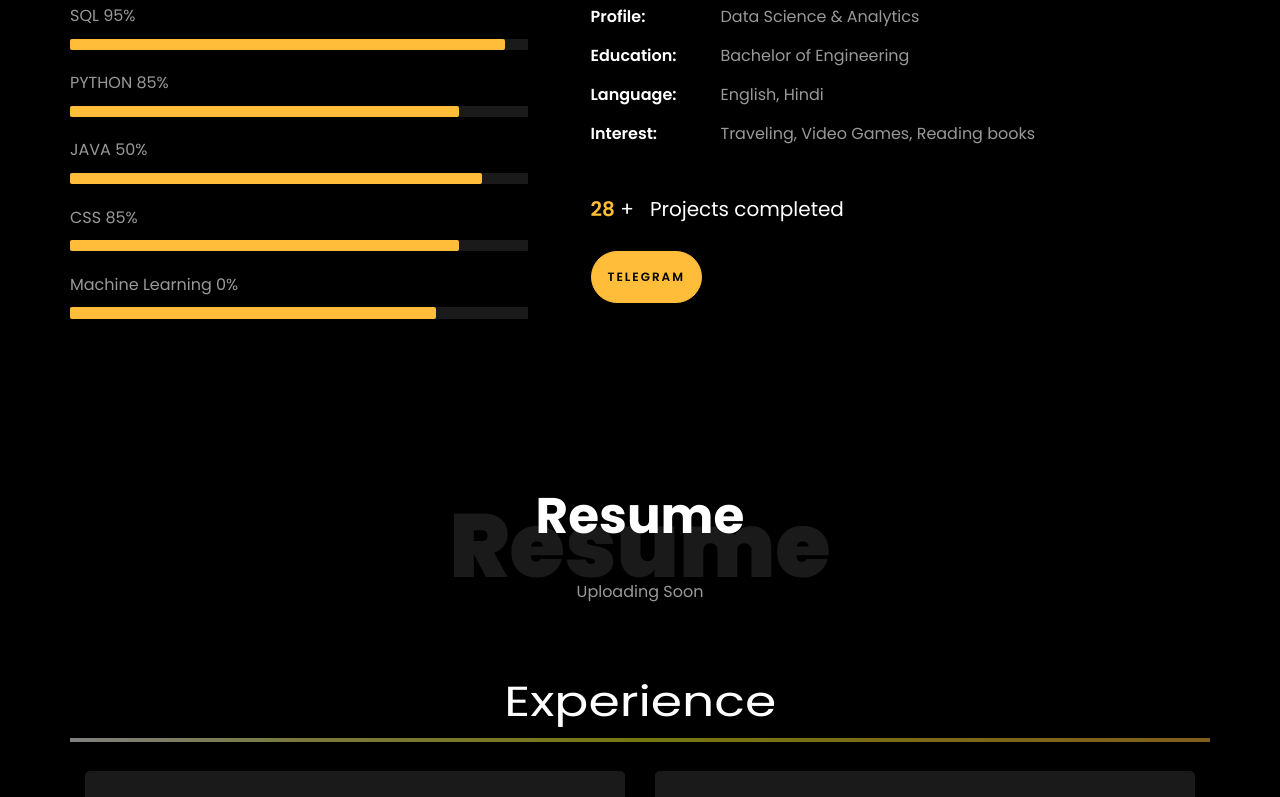
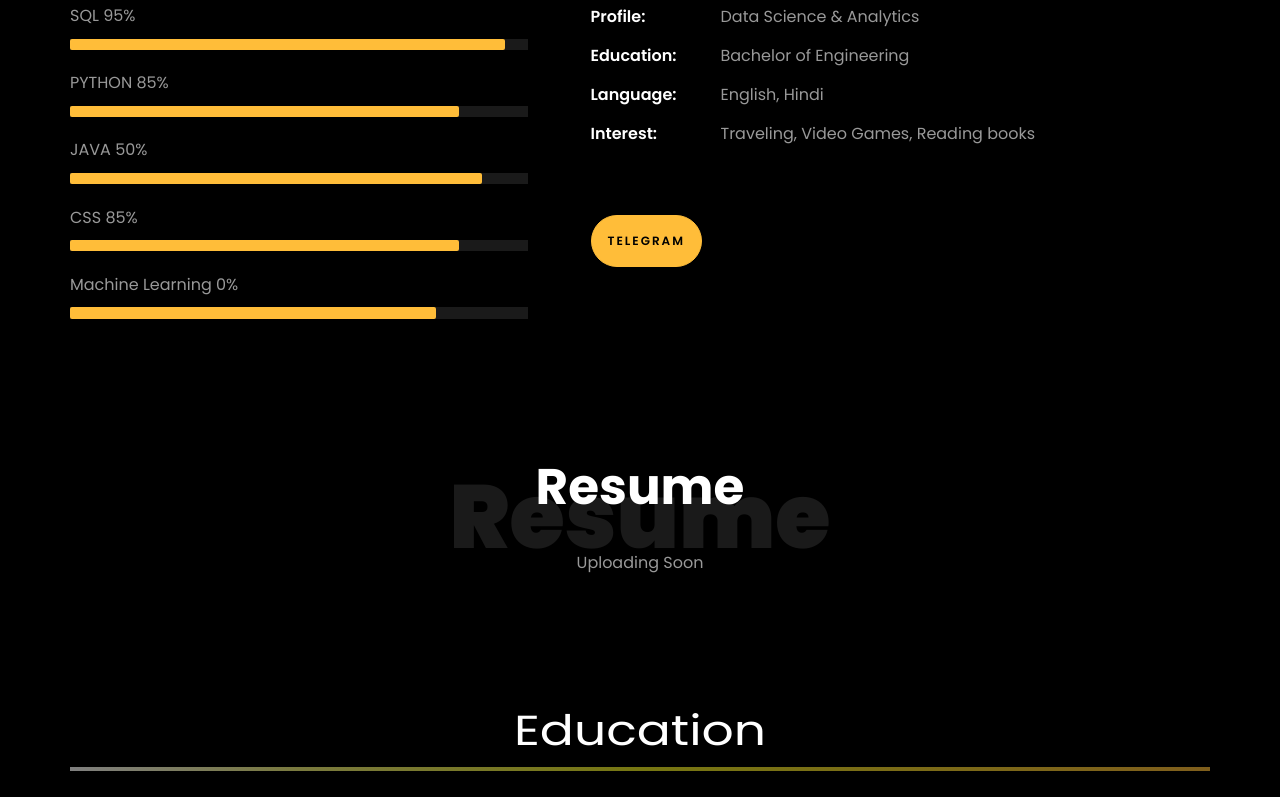
Before and after one commit to Vaibhav-006/My-Portfolio, a plain HTML site: page index.html in a window 1280 px wide. Shown: the part 1084-1881 px from the top of the page. Drawn offline with Linux system fonts and the light colour scheme; files whose address does not match are found by name.

Commit message:
Update index.html

```diff
--- a/index.html
+++ b/index.html
@@ -289,8 +289,8 @@
 						<div class="counter-wrap ftco-animate d-flex mt-md-3">
 							<div class="text">
 								<p class="mb-4">
-									<span class="number" data-number="30">0</span> <span>+</span>
-									<span>&nbsp; Projects completed</span>
+									<!-- <span class="number" data-number="30">0</span> <span>+</span>
+									<span>&nbsp; Projects completed</span> -->
 								</p>
 								<p><a href="t.me/WIPE_X" class="btn btn-primary py-3 px-3">Telegram</a></p>
 							</div>
@@ -314,7 +314,7 @@
           </div>
         </div>
 
-		<div class="row">
+		<!-- <div class="row">
 			<h1 class="big-4">Experience</h1>
 			<div class="underline"></div>
 		</div>
@@ -352,7 +352,7 @@
 					</div>
 
 				</div>
-			</div>
+			</div> -->
 
 		<br>
 		<br>
@@ -459,7 +459,7 @@
 
 				  <h3 class="heading"><a href="https://github.com/rishabhnmishra/customer_segmentation/blob/main/Customer_Segmentation-final.ipynb">Customer Segmentation using clustering model</a></h3>
 				  <p>Developed a ML model to give various recommendations of financial products &amp; services on target customer groups.</p> -->
-				</div>
+				<!-- </div>
 			  </div>
 			</div>
 		 </div>
@@ -502,7 +502,7 @@
             </div>
           </div>
         </div>
-      </div>
+      </div> -->
 
 	  <div class="ftco-section ftco-hireme img margin-top" style="background-image: url(images/bg_1.jpg)">
 			<!-- <div class="container"> -->
```
